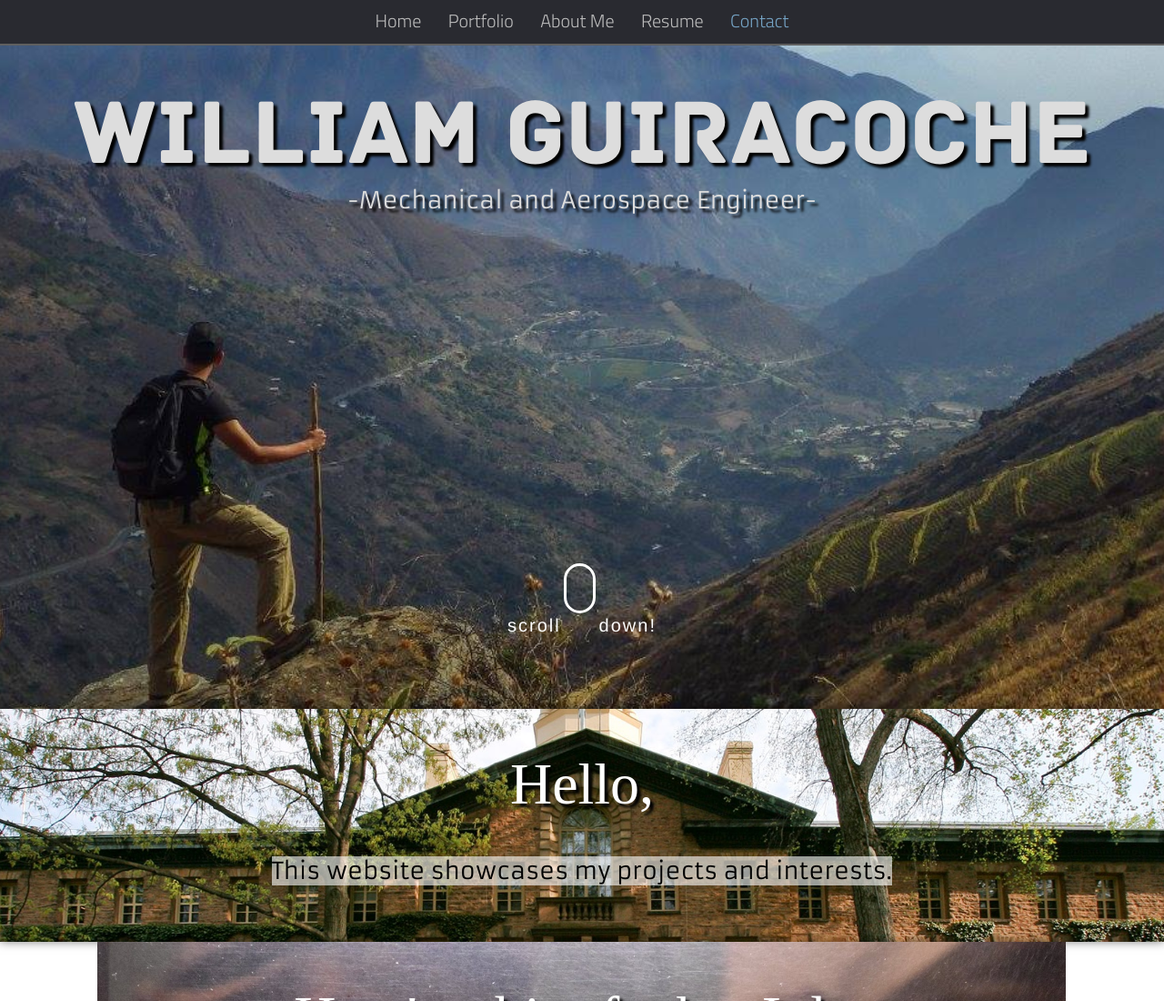
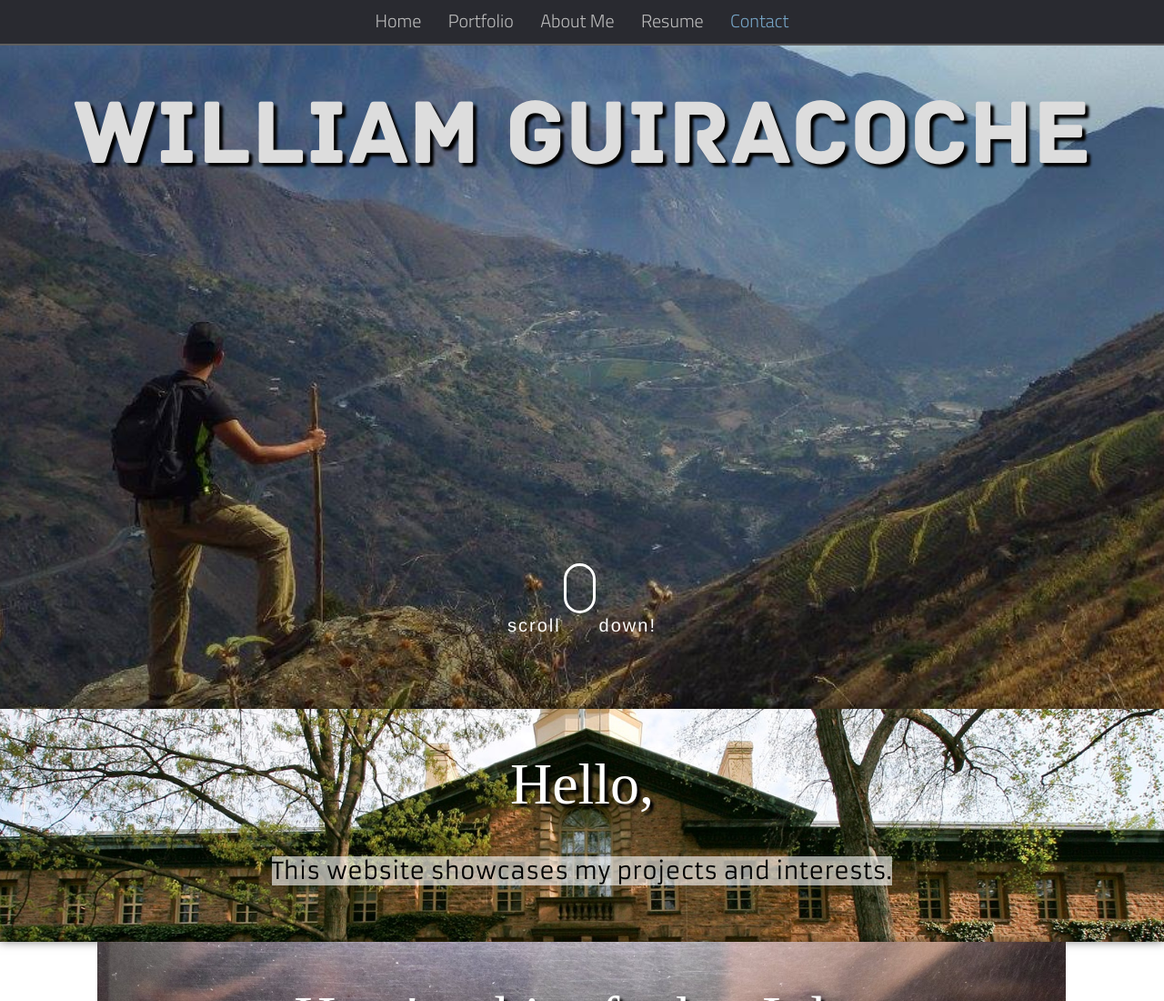
Before and after one commit to williamguiracoche/williamguiracoche.github.io, a plain HTML site: page index.html in a window 1280 px wide. Shown: the top 1100 px of the page at 91% size. Drawn offline with nearby package versions, Linux system fonts and the light colour scheme; a web font is replaced by a local one.

Commit message:
feat: Remove Mechanical and Aerospace title under name

```diff
--- a/index.html
+++ b/index.html
@@ -66,7 +66,7 @@
 
       <div class="text-center fadeMe">
         <h2 class="articleTitle textShadow"; style="color:#DDD">William Guiracoche</h2>
-        <p class="articleSubTitle textShadow" style="color:#DDD">-Mechanical and Aerospace Engineer-</p>
+        <!-- <p class="articleSubTitle textShadow" style="color:#DDD">-Mechanical and Aerospace Engineer-</p> -->
       </div>
 
       <div class="scroll-pos fadeMe">
```
